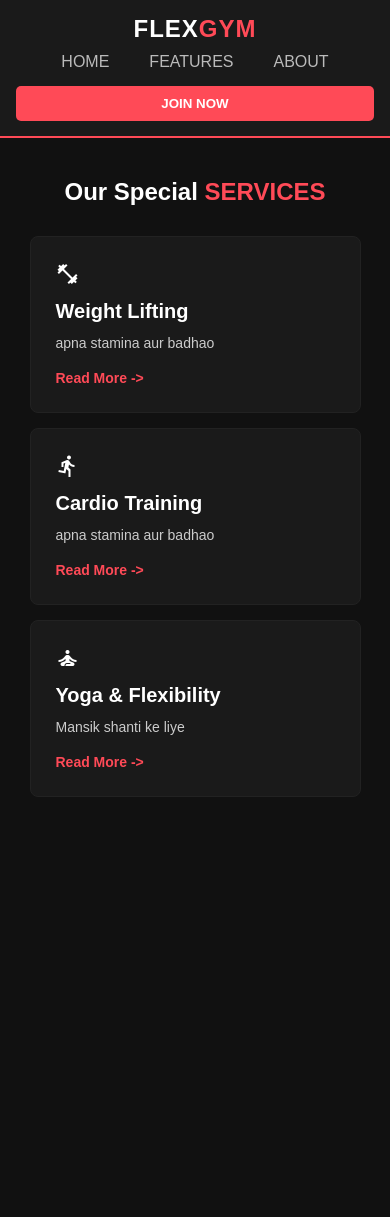
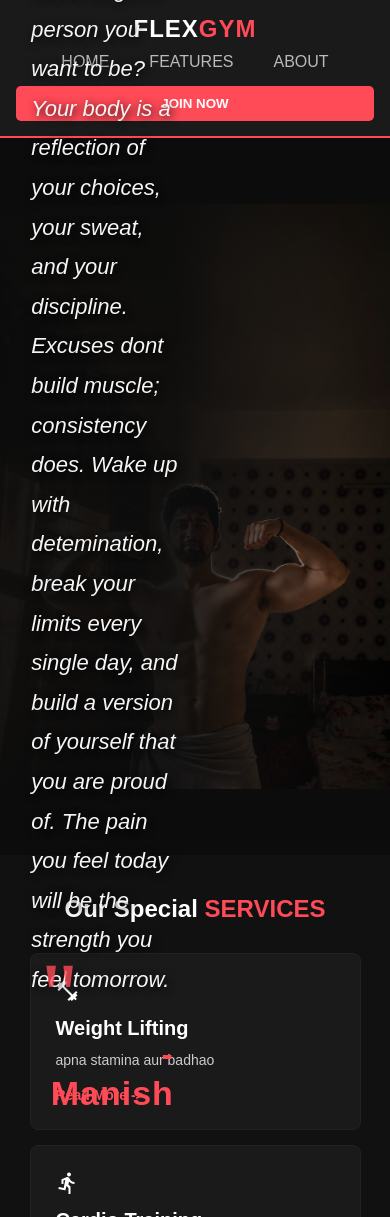
Before and after one commit to manish1894/gym-website, an Angular app: page / in a window 390 px wide. Shown: the top 1217 px of the page. Before the commit the page ends 844 px from the top, so only its background shows below. Built offline with nearby package versions, Linux system fonts and the light colour scheme.

Commit message:
Add hero banner

```diff
--- a/src/app/app.css
+++ b/src/app/app.css
@@ -119,5 +119,89 @@
     .section-title{
         font-size: 24px;
     }
+    .gym-quote{
+        font-size: 16px;
+        line-height: 1.6;
+    }
+    .quote-icon-start, .quote-icon-end{
+        font-size: 50px;
+    }
+    .signature{
+        font-size: 22px;
+    }
 
 }
+ .hero-section{
+   height: 85vh;
+
+/* 🔄 Left side me heavy black shadow (85% tak) taaki quote solid dikhe, aur right side me sirf 20% shadow taaki photo clear dikhe */
+background-image: linear-gradient(to right, rgba(12, 12, 12, 0.95) 45%, rgba(12, 12, 12, 0.6) 75%, rgba(12, 12, 12, 0.2) 100%), url('/unnamed.jpg');
+
+/* 🔄 PHOTO KO PURE BACKGROUND PAR PHAILANE KE LIYE (Jaise reference image me hai) */
+background-size: contain;
+background-repeat: no-repeat;
+
+/* 🔄 SABSE ZAROORI: Photo ko right side me khiskane ke liye taaki body/face right me set ho jaye */
+background-position: 85% center;
+
+display: flex;
+align-items: center;
+justify-content: flex-start;
+padding: 0 5% 0 8%;
+background-color: #0c0c0c;
+}
+
+/* 🔄 TEXT BLOCK: Isko 45% par lock kar diya taaki ye right side waale bodybuilder ke upar bilkul na chadhe */
+.hero-content {
+max-width: 45%;
+z-index: 2;
+}
+
+/* Quote Wrapper */
+.quote-wrapper {
+position: relative;
+padding: 10px 0;
+}
+
+/* Inverted Commas Style (Reference photo ki tarah stylish aur bade) */
+.quote-icon-start, .quote-icon-end {
+font-size: 90px;
+color: #ff4a57;
+font-family: 'Georgia', serif;
+position: absolute;
+opacity: 0.8;
+line-height: 0;
+}
+
+.quote-icon-start {
+top: -15px;
+left: -45px;
+}
+
+.quote-icon-end {
+bottom: 15px;
+display: inline-block;
+margin-left: 10px;
+}
+
+/* Quote Text Styling */
+.gym-quote {
+color: #f5f5f5;
+font-size: 22px; /* Perfect readable size */
+font-style: italic;
+line-height: 1.8;
+font-weight: 500;
+margin: 0;
+text-shadow: 2px 2px 8px rgba(0, 0, 0, 0.9);
+}
+
+/* Manish Signature Style */
+.signature {
+color: #ff4a57;
+font-size: 34px;
+font-family: 'Brush Script MT', 'cursive', sans-serif;
+text-align: right;
+margin-top: 25px;
+padding-right: 10px;
+letter-spacing: 1px;
+}
--- a/src/app/app.html
+++ b/src/app/app.html
@@ -10,6 +10,23 @@
     </nav>
     <button class="join-btn">JOIN NOW</button>
     </header>
+    <section class="hero-section">
+      <div class="hero-content">
+        <div class="quote-wrapper">
+          <span class="quote-icon-start">"</span>
+          <p class="gym-quote">
+            The clock is ticking.Are you becoming the person you want to be?
+            Your body is a reflection of your choices, your sweat, and your discipline.
+            Excuses dont build muscle; consistency does.
+            Wake up with detemination, break your limits every single day,
+            and build a version of yourself that you are proud of.
+            The pain you feel today will be the strength you feel tomorrow.
+          </p>
+          <span class="quote-icon-end">"</span>
+        </div>
+        <h3 class="signature">- Manish</h3>
+      </div>
+    </section>
     <section class="services-container">
       <h2 class="section-title">Our Special <span>SERVICES</span></h2>
       <div class="services-grid">
```
Also changed, not shown: public/unnamed.jpg (added).
